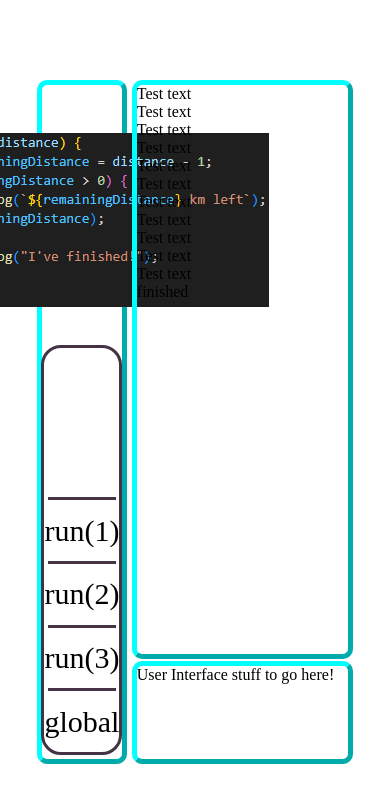
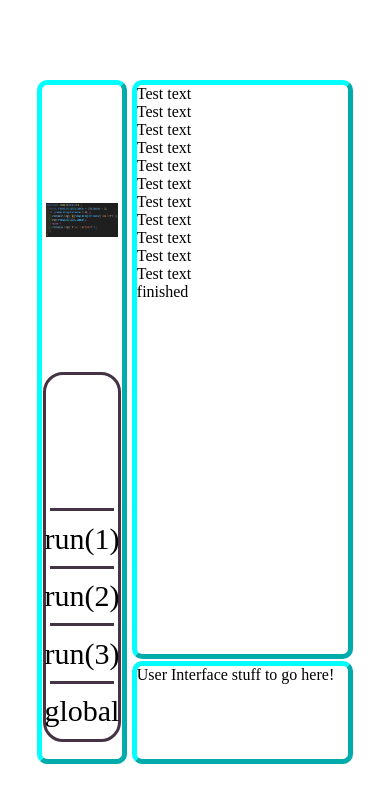
Before and after one commit to DevDolphin7/Learnin-Recursion, a React (Vite) app: page /recursive-kata/1 in a window 390 px wide. Shown: the top 802 px of the page. Built offline with nearby package versions, Linux system fonts and the light colour scheme.

Commit message:
Make SidePane fully responsive design

```diff
--- a/src/components/SidePane.jsx
+++ b/src/components/SidePane.jsx
@@ -8,6 +8,10 @@ function SidePane() {
         <img
           src={RecursiveRunImg}
           alt="A screenshot of a recursive function that counts down the number of kilometers left in a run"
+          style={{
+            "max-width": "90%",
+            "max-height": "90%",
+          }}
         />
       </section>
       <div className="call-stack-container">
--- a/src/index.css
+++ b/src/index.css
@@ -44,24 +44,28 @@
   align-items: center;
 }
 
+.test-class.resize {
+  max-width: 100%;
+  height: auto;
+}
+
 .call-stack-container {
   grid-column: 1;
   grid-row: 1 / span 2;
   height: 60%;
   display: flex;
   justify-content: center;
-    align-items: flex-end;
+  align-items: center;
 }
 
 .call-stack {
-    height: 100%;
-    width: 100%;
-    margin: 5%;
+  height: 90%;
+  width: 90%;
   border: 3px solid #443344;
   border-radius: 20px;
   display: flex;
   flex-direction: column-reverse;
-    justify-content:flex-start;
+  justify-content: flex-start;
   align-items: center;
 }
 
```
Lines whose indentation alone changed are shown as unchanged.
